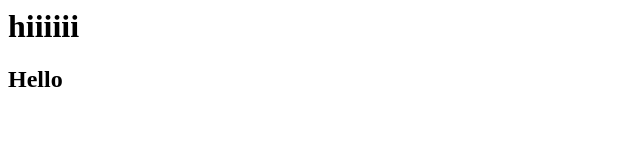
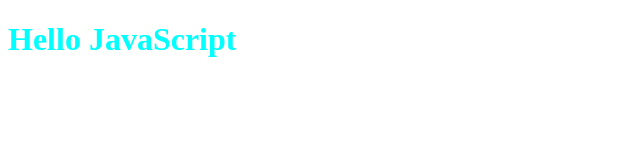
Before and after one commit to Sumeratamboli/sumera, a plain HTML site: page src/index.html in a window 1280 px wide. Shown: the whole page, without its empty margins (0-640 px from the left). Drawn offline with Linux system fonts and the light colour scheme; files that its build step writes are made by us from their sources.

Commit message:
Add new line

```diff
--- /dev/null
+++ b/src/frist.js
@@ -0,0 +1 @@
+console.log("Hello World");
--- a/src/index.html
+++ b/src/index.html
@@ -1,7 +1,13 @@
-<html>
-    <head></head>
-    <body>
-        <h1>hiiiiii</h1>
-        <h2>Hello</h2>
-    </body>
+<!DOCTYPE html>
+<html lang="en">
+<head>
+    <meta charset="UTF-8">
+    <meta name="viewport" content="width=device-width, initial-scale=1.0">
+    <title>Document</title>
+    <link rel="stylesheet" href="src/style.css">
+</head>
+<body>
+   <h1>Hello JavaScript</h1>
+</body>
+<script src="src/frist.js"></script>
 </html>
--- /dev/null
+++ b/src/style.css
@@ -0,0 +1,3 @@
+body{
+    color: aqua;
+}
```
